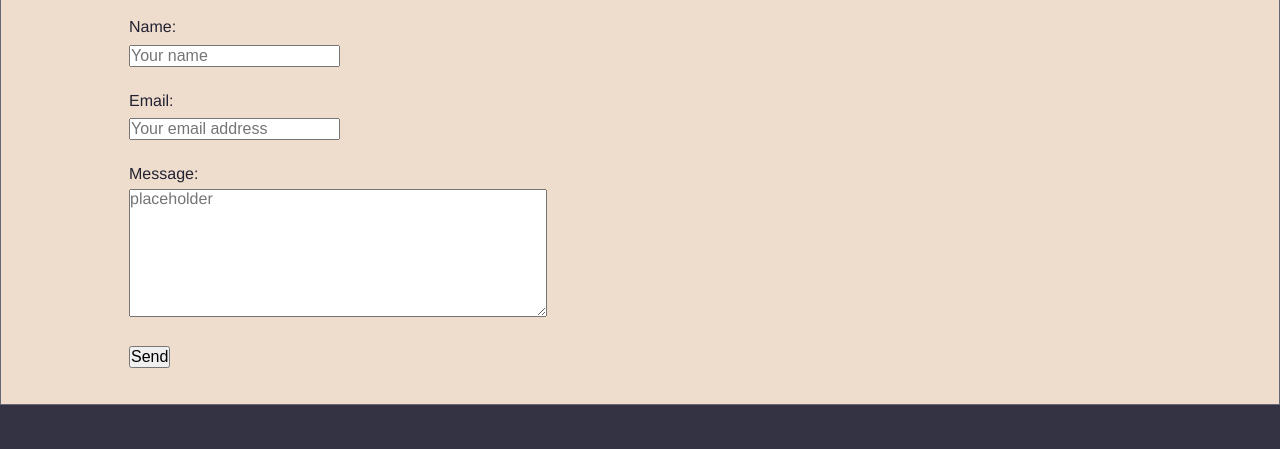
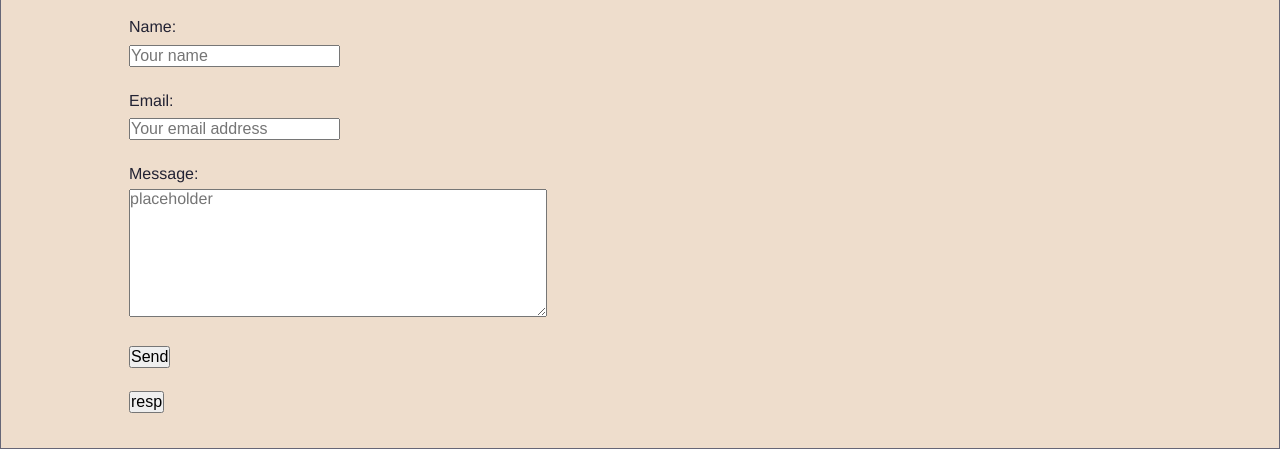
Before and after one commit to Fancy2017/band, a plain HTML site: page contact.html in a window 1280 px wide. Shown: the part 369-818 px from the top of the page. Drawn offline with Linux system fonts and the light colour scheme.

Commit message:
try ajax

```diff
--- a/contact.html
+++ b/contact.html
@@ -6,6 +6,18 @@
 	<title>Jay Skript</title>
 	<script type="text/javascript" src="scripts/modernizr.custom.77578.js"></script>
 	<link rel="stylesheet" type="text/css" href="styles/basic.css">
+	<script type="text/javascript">
+		function aj(){
+			var xml=new XMLHttpRequest();
+			xml.onreadystatechange=function(){
+				if(xml.readystate==4&&xml.status==200){
+					document.getElementById("resp").innerHTML=responseText;
+				}
+			}
+			xml.open("get","resp.txt",true);
+			xml.send();
+		}
+	</script>
 </head>
 <body>
 <header>
@@ -39,6 +51,8 @@
 			<input type="submit" value="Send">
 
 	</form>
+	<p id="resp"></p>
+	<button onclick="aj()">resp</button>
 </article>
 
 <script type="text/javascript" src="scripts/global.js"></script>
```
Also changed, not shown: index.html (+1 -1 lines), resp.txt (added).
